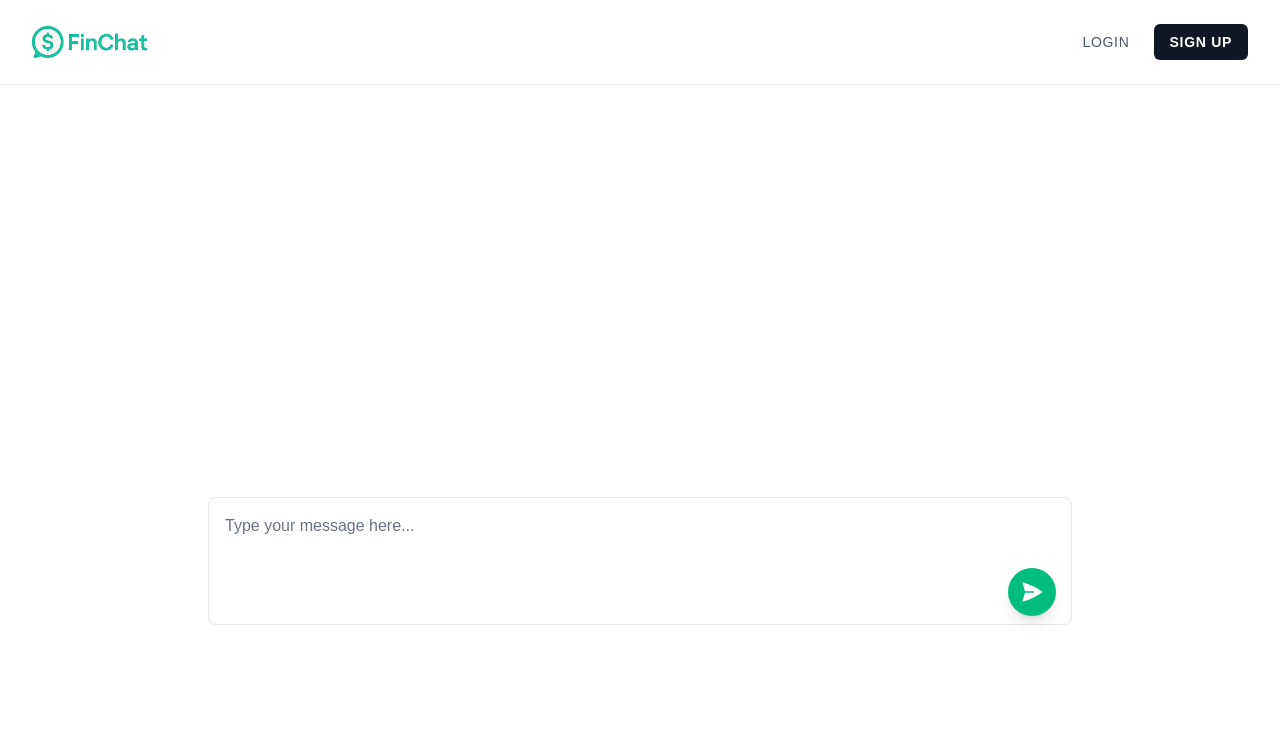
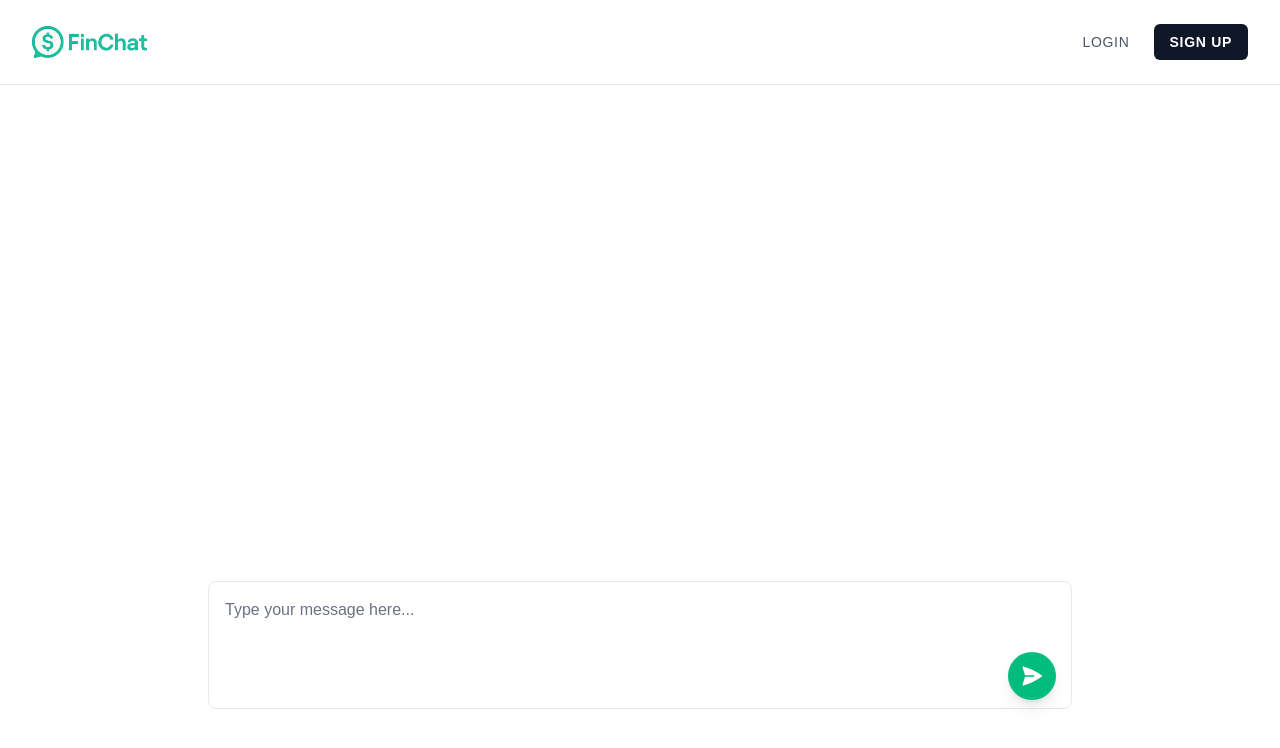
Before and after one commit to victobonetti/next-tet, a Next.js app: page /chat in a window 1280 px wide. Shown: the top 748 px of the page. Built offline with nearby package versions, Linux system fonts and the light colour scheme.

Commit message:
styling chat

```diff
--- a/src/app/chat/page.tsx
+++ b/src/app/chat/page.tsx
@@ -1,39 +1,105 @@
 'use client';
 
-import { useState } from 'react';
-import { PaperAirplaneIcon } from '@heroicons/react/24/solid';
+import { useState, useRef, useEffect } from 'react';
+import { motion } from 'framer-motion';
+import { PaperAirplaneIcon, ArrowPathIcon } from '@heroicons/react/24/solid';
 import Header from '@/components/Header';
 
 export default function ChatPage() {
-  const [message, setMessage] = useState('');
+  const [messages, setMessages] = useState<Array<{ role: 'user' | 'assistant', content: string }>>([]);
+  const [input, setInput] = useState('');
+  const [isLoading, setIsLoading] = useState(false);
+  const messagesEndRef = useRef<HTMLDivElement>(null);
+
+  const scrollToBottom = () => {
+    messagesEndRef.current?.scrollIntoView({ behavior: 'smooth' });
+  };
+
+  useEffect(() => {
+    scrollToBottom();
+  }, [messages]);
+
+  const handleSubmit = async (e: React.FormEvent) => {
+    e.preventDefault();
+    if (!input.trim() || isLoading) return;
+
+    setIsLoading(true);
+    const userMessage = { role: 'user' as const, content: input };
+    setMessages(prev => [...prev, userMessage]);
+    setInput('');
+
+    // Simulate AI response
+    setTimeout(() => {
+      const aiMessage = { role: 'assistant' as const, content: 'This is a simulated response.' };
+      setMessages(prev => [...prev, aiMessage]);
+      setIsLoading(false);
+    }, 1000);
+  };
 
   return (
-    <div className="min-h-screen bg-white relative flex flex-col">
+    <div className="min-h-screen bg-white relative flex flex-col mt-21">
       <Header />
-      <main className="flex-grow mx-auto w-full max-w-4xl px-4 py-8">
-        <div className="flex flex-col h-[calc(100vh-200px)]">
+      <motion.main
+        initial={{ opacity: 0 }}
+        animate={{ opacity: 1 }}
+        transition={{ duration: 0.5 }}
+        className="flex-grow mx-auto w-full max-w-4xl px-4 py-8"
+      >
+        <div className="flex flex-col items-center justify-center h-[calc(100vh-200px)]">
           <div className="flex-grow overflow-y-auto mb-4">
-            {/* Chat messages will go here */}
+            <div className="flex-1 overflow-y-auto mb-4 space-y-4">
+              {messages.map((message, index) => (
+                <motion.div
+                  key={index}
+                  initial={{ opacity: 0, y: 20 }}
+                  animate={{ opacity: 1, y: 0 }}
+                  transition={{ duration: 0.3 }}
+                  className={`flex ${message.role === 'user' ? 'justify-end' : 'justify-start'}`}
+                >
+                  <div
+                    className={`max-w-[80%] rounded-lg p-3 ${
+                      message.role === 'user'
+                        ? 'bg-emerald-500 text-white'
+                        : 'bg-gray-100 text-gray-900'
+                    }`}
+                  >
+                    {message.content}
                   </div>
-          <div className="mt-auto">
-            <div className="relative">
+                </motion.div>
+              ))}
+              <div ref={messagesEndRef} />
+            </div>
+          </div>
+          <div className="mt-auto w-full">
+            <form onSubmit={handleSubmit} className="w-full relative">
+              <div className="relative w-full">
                 <textarea
-                value={message}
-                onChange={(e) => setMessage(e.target.value)}
+                  value={input}
+                  onChange={(e) => setInput(e.target.value)}
                   placeholder="Type your message here..."
                   className="w-full p-4 pr-16 text-gray-900 bg-white border border-gray-200 rounded-lg focus:ring-2 focus:ring-emerald-500 focus:border-transparent resize-none h-32 placeholder-gray-500"
+                  disabled={isLoading}
                 />
                 <button
-                type="button"
-                className="absolute bottom-4 right-4 p-3 bg-emerald-500 hover:bg-emerald-600 text-white rounded-full shadow-lg hover:shadow-xl transition-all duration-200 hover:scale-105 active:scale-95 cursor-pointer"
+                  type="submit"
+                  disabled={isLoading}
+                  className={`absolute bottom-4 right-4 p-3 rounded-full shadow-lg transition-all duration-200 hover:scale-105 active:scale-95 cursor-pointer
+                    ${isLoading
+                      ? 'bg-emerald-100 text-emerald-500 cursor-not-allowed'
+                      : 'bg-emerald-500 hover:bg-emerald-600 text-white'}`}
                   aria-label="Send message"
                 >
+                  {isLoading ? (
+                    <ArrowPathIcon className="h-6 w-6 animate-spin" />
+                  ) : (
                     <PaperAirplaneIcon className="h-6 w-6" />
+                  )}
                 </button>
               </div>
+            </form>
           </div>
         </div>
-      </main>
+      </motion.main>
     </div>
   );
 }
```
Lines whose indentation alone changed are shown as unchanged.
